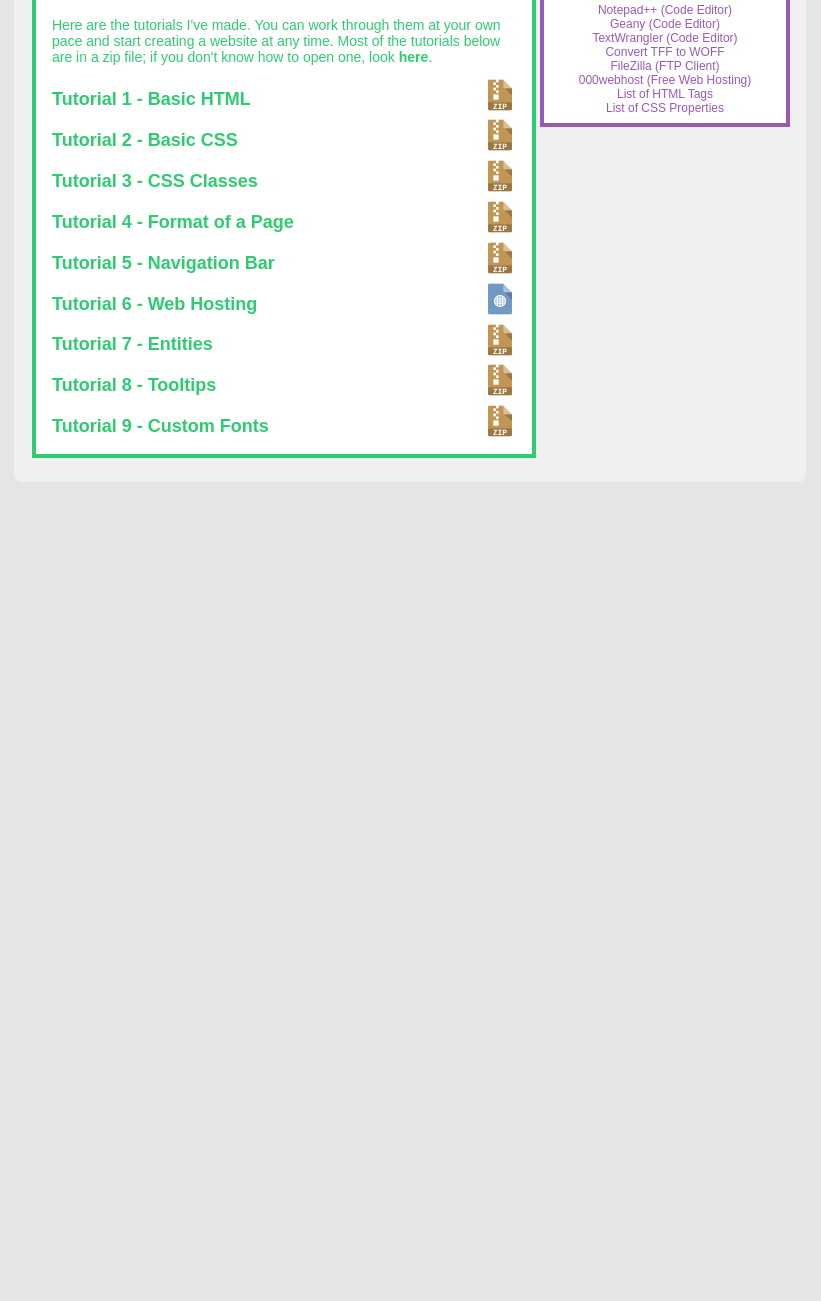
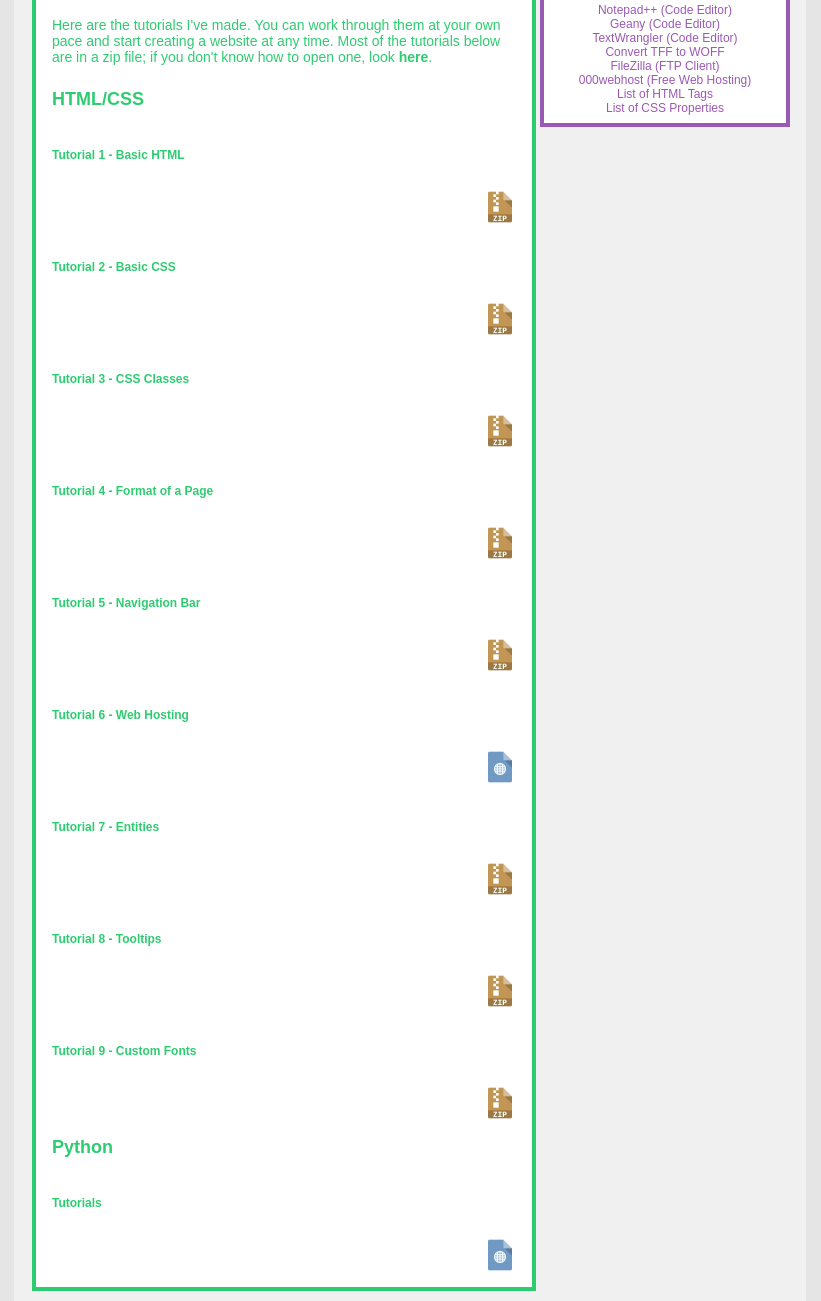
Before and after one commit to sgscomputerclub/computer-club-site, a plain HTML site: page index.html in a window 1280 px wide. Shown: the part 559-1860 px from the top of the page, without its empty margins (230-1051 px from the left). Before the commit the page ends 1057 px from the top, so only its background shows below. Drawn offline with Linux system fonts and the light colour scheme.

Commit message:
Add python and HTML seperators
Changed tutorials from h3 to h4; added Python and HTML seperators; linked Python tutorials to Tom's fork of Patrick's tutorials.

```diff
--- a/index.html
+++ b/index.html
@@ -55,32 +55,40 @@
                         Most of the tutorials below are in a zip file; if you don't know how to open one, look
                         <strong><a href="how.html">here</a></strong>.</p>
 
-                    <h3>Tutorial 1 - Basic HTML</h3>&emsp;&emsp;
+					<h3>HTML/CSS</h3>
+
+                    <h4>Tutorial 1 - Basic HTML</h4>&emsp;&emsp;
                     <a href="tutorials/tutorial1.zip"><img width="32" height="32" xlink:href="zip.svg" src="zip.png" /></a><br />
 
-                    <h3>Tutorial 2 - Basic CSS</h3>&emsp;&emsp;
+                    <h4>Tutorial 2 - Basic CSS</h4>&emsp;&emsp;
                     <a href="tutorials/tutorial2.zip"><img width="32" height="32" xlink:href="zip.svg" src="zip.png" /></a><br />
 
-                    <h3>Tutorial 3 - CSS Classes</h3>&emsp;&emsp;
+                    <h4>Tutorial 3 - CSS Classes</h4>&emsp;&emsp;
                     <a href="tutorials/tutorial3.zip"><img width="32" height="32" xlink:href="zip.svg" src="zip.png" /></a><br />
 
-                    <h3>Tutorial 4 - Format of a Page</h3>&emsp;&emsp;
+                    <h4>Tutorial 4 - Format of a Page</h4>&emsp;&emsp;
                     <a href="tutorials/tutorial4.zip"><img width="32" height="32" xlink:href="zip.svg" src="zip.png" /></a><br />
 
-                    <h3>Tutorial 5 - Navigation Bar</h3>&emsp;&emsp;
+                    <h4>Tutorial 5 - Navigation Bar</h4>&emsp;&emsp;
                     <a href="tutorials/tutorial5.zip"><img width="32" height="32" xlink:href="zip.svg" src="zip.png"></img></a><br />
 
-                    <h3>Tutorial 6 - Web Hosting</h3>&emsp;&emsp;
+                    <h4>Tutorial 6 - Web Hosting</h4>&emsp;&emsp;
                     <a href="tutorials/tutorial6/main.html"><img width="32" height="32" xlink:href="html.svg" src="html.png"></img></a><br />
 
-                    <h3>Tutorial 7 - Entities</h3>&emsp;&emsp;
+                    <h4>Tutorial 7 - Entities</h4>&emsp;&emsp;
                     <a href="tutorials/tutorial7.zip"><img width="32" height="32" xlink:href="zip.svg" src="zip.png"></img></a><br />
 
-                    <h3>Tutorial 8 - Tooltips</h3>&emsp;&emsp;
+                    <h4>Tutorial 8 - Tooltips</h4>&emsp;&emsp;
                     <a href="tutorials/tutorial8.zip"><img width="32" height="32" xlink:href="zip.svg" src="zip.png"></img></a><br />
 
-                    <h3>Tutorial 9 - Custom Fonts</h3>&emsp;&emsp;
+                    <h4>Tutorial 9 - Custom Fonts</h4>&emsp;&emsp;
                     <a href="tutorials/tutorial9.zip"><img width="32" height="32" xlink:href="zip.svg" src="zip.png"></img></a><br />
+
+                	<h3>Python</h3>
+
+                	<h4>Tutorials</h4>&emsp;&emsp;
+                	<a href="https://github.com/prot0n/Computer-Club"><img width="32" height="32" xlink:href="html.svg" src="html.png"></img></a><br />
+
                 </div>
             </div>
 
```
